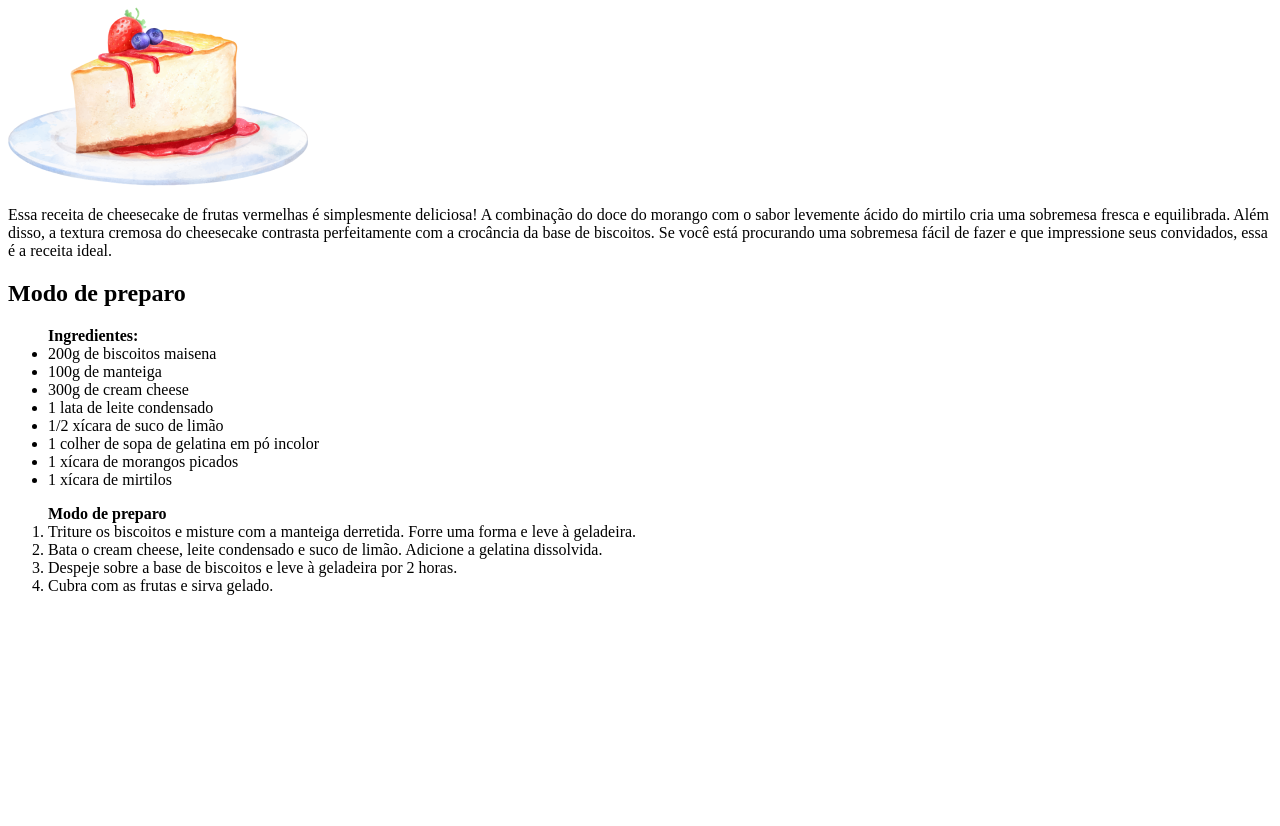
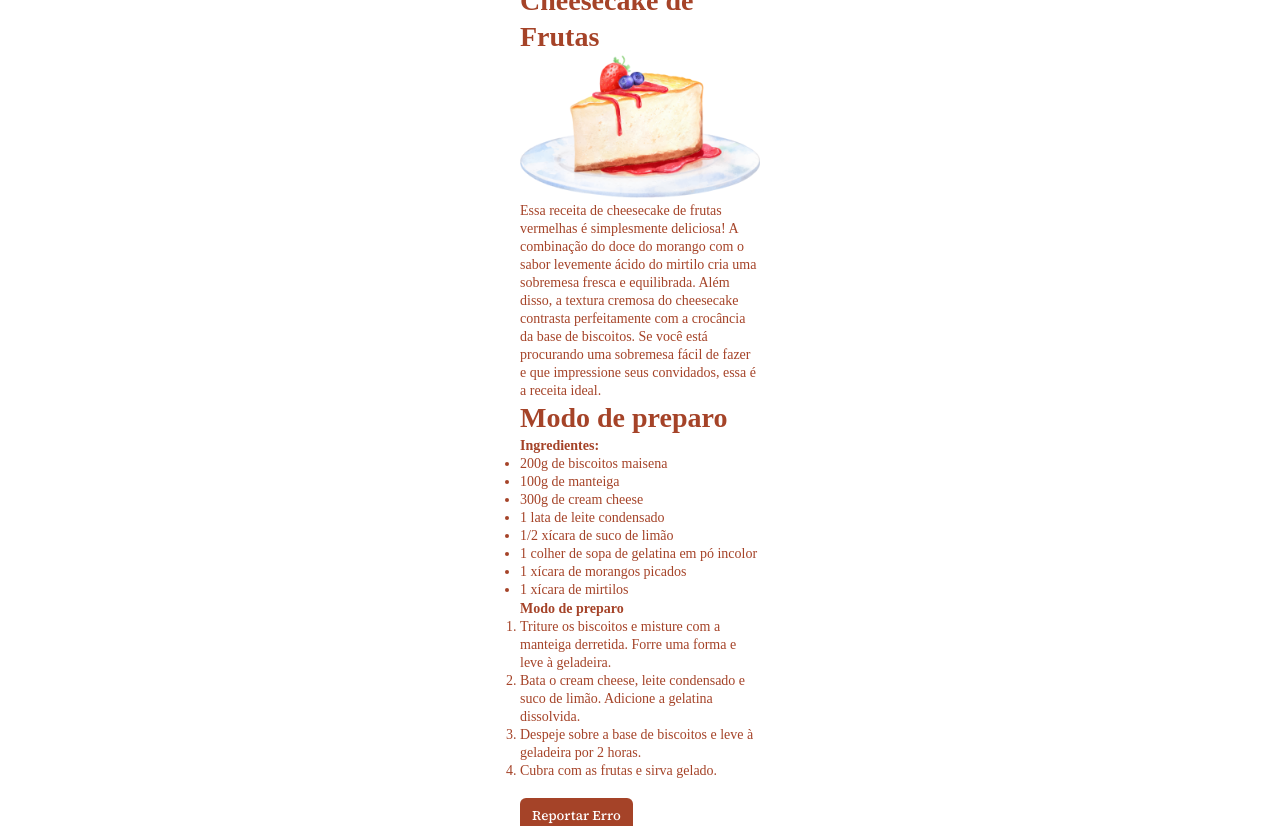
Before and after one commit to psixp/Projeto-III-2, a plain HTML site: page index.html in a window 1280 px wide. Shown: the part 73-899 px from the top of the page. Before the commit the page ends 800 px from the top, so only its background shows below. Drawn offline with Linux system fonts and the light colour scheme; a web font is replaced by a local one.

Commit message:
Css com foco na centralização da pagina

```diff
--- a/index.html
+++ b/index.html
@@ -1,20 +1,33 @@
 <!DOCTYPE html>
 <html lang="en">
+
 <head>
+    <link rel="icon" href="./img/cheesecake.png" type="image/png">
+    <link rel="preconnect" href="https://fonts.googleapis.com">
+    <link rel="preconnect" href="https://fonts.gstatic.com" crossorigin>
+    <link
+        href="https://fonts.googleapis.com/css2?family=Source+Serif+4:wght@500&family=Source+Serif+Pro:wght@400;700&display=swap"
+        rel="stylesheet">
+    <link rel="stylesheet" href="style.css">
     <meta charset="UTF-8">
     <meta name="viewport" content="width=device-width, initial-scale=1.0">
+
     <title>Cheesecake</title>
 </head>
+
 <body>
+    <main>
         <div class="recipe">
             <h1>Cheesecake de Frutas</h1>
             <img src="./img/cheesecake.png" alt="foto de um cheesecake delicioso">
-        <p>Essa receita de cheesecake de frutas vermelhas é simplesmente deliciosa! A combinação do doce do morango com o sabor
+            <p>Essa receita de cheesecake de frutas vermelhas é simplesmente deliciosa! A combinação do doce do morango
+                com o sabor
                 levemente ácido do mirtilo cria uma sobremesa fresca e equilibrada. Além disso, a textura cremosa do
                 cheesecake contrasta perfeitamente com a
                 crocância da base de biscoitos. Se você está procurando uma
                 sobremesa fácil de fazer e que impressione seus convidados, essa é a receita ideal.</p>
         </div>
+
         <div class="ingredients">
             <h2>Modo de preparo</h2>
             <ul>
@@ -36,7 +49,13 @@
                 <li>Despeje sobre a base de biscoitos e leve à geladeira por 2 horas.</li>
                 <li>Cubra com as frutas e sirva gelado.</li>
             </ol>
+
+            <button type="button">Reportar Erro</button>
+            <div>
+                <i class="fa-brands fa-square-facebook"></i>
             </div>
-
+        </div>
+    </main>
 </body>
+<script src="https://kit.fontawesome.com/52d98fe718.js" crossorigin="anonymous"></script>
 </html>
--- a/style.css
+++ b/style.css
@@ -0,0 +1,55 @@
+* {
+    margin: 0;
+    padding: 0;
+    box-sizing: border-box;
+
+    -webkit-font-smoothing: antialiased;
+    -moz-osx-font-smoothing: grayscale;
+}
+
+:root {
+    font-family: 'Source Serif Pro';
+    font-size: 62.5%;
+}
+
+body {
+    color: #A54328;
+
+    font-size: 1.6rem;
+}
+
+main {
+    max-width: 32rem;
+
+    margin-inline: auto; /*ajusta ao centro da pagina todo conteudo*/
+
+    padding: 5.6rem 4rem;  /*ajusta o espaço interno dentro do elemento*/
+}
+
+img {
+    width: 100%;
+}
+
+button {
+    font-family: 'Source Serif 4';
+    background-color: #A54328;
+
+    color: #FFFFFF;
+
+    border: 0;
+    padding: .8rem 1.2rem;
+    border-radius: .6rem;
+
+    margin-top: 1.8rem;
+}
+
+h1,h2 {
+    font-size: 2.8rem;
+    line-height: 3.6rem;
+}
+
+
+p, li, strong {
+    font-size: 1.4rem;
+    line-height: 1.8rem;
+}
```
Lines whose indentation alone changed are shown as unchanged.
